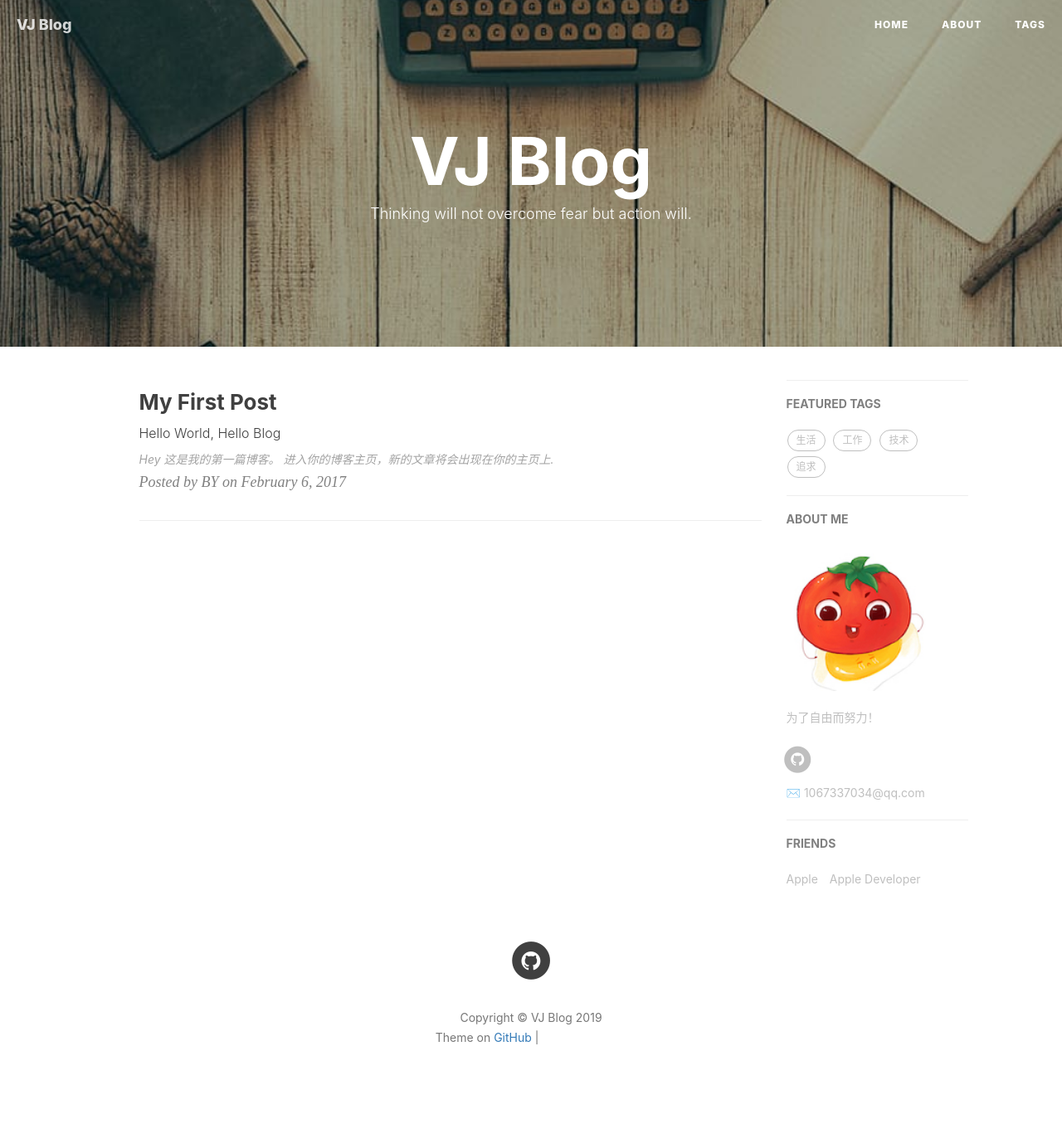
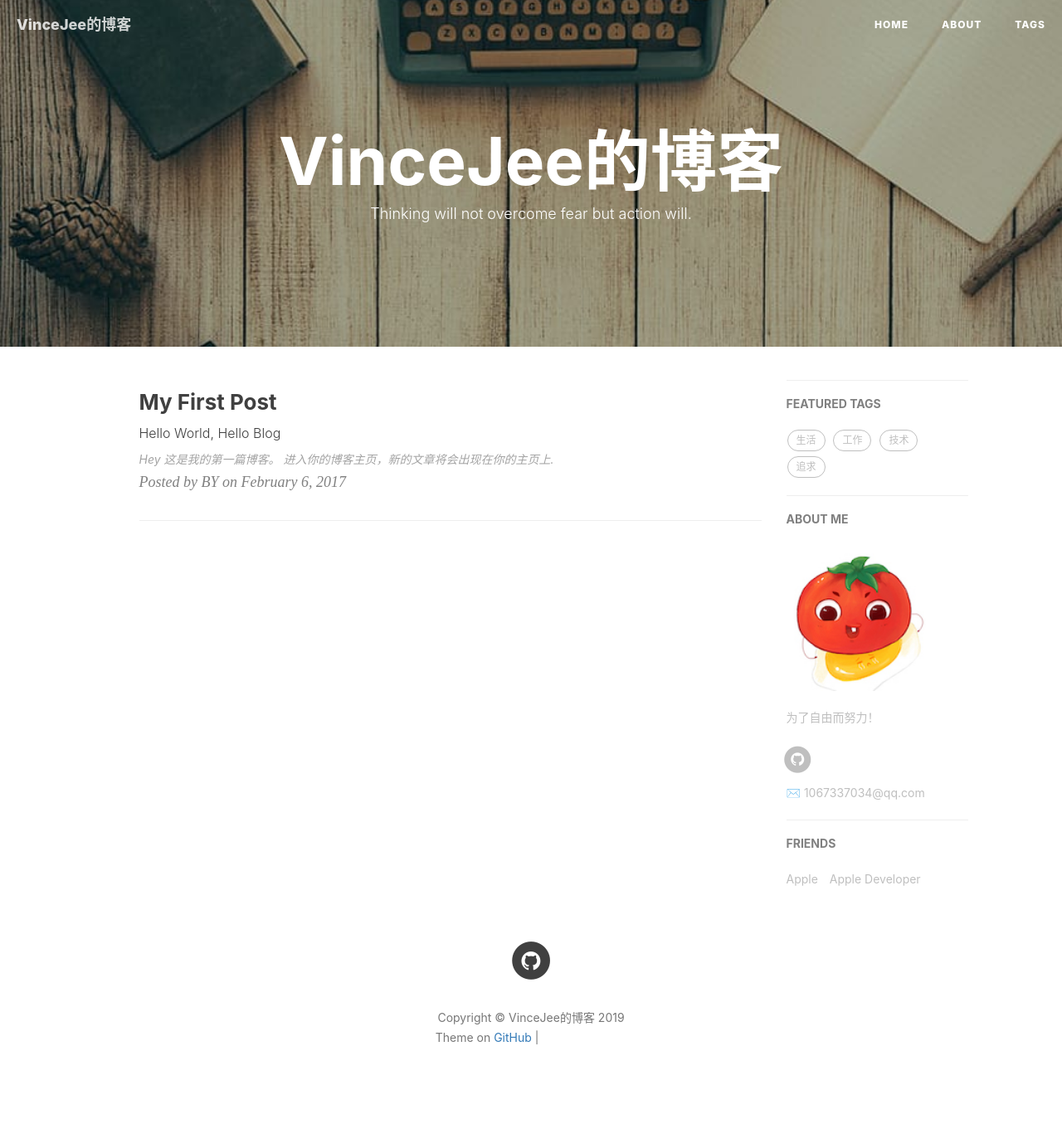
Before and after one commit to VinceJee/VinceJee.github.io, a Jekyll site: the page built from index.html, in a window 1280 px wide. Shown: the whole page at 83% size. Built offline with Jekyll 4.4.1, drawn with Linux system fonts in a browser that asks for light colours; nearby versions of some CDN libraries; the list of posts is cut into pages by our own code; comment, search, counter and statistics services are not loaded; grey boxes are pictures that could not be loaded.

Commit message:
update blog title

```diff
--- a/_config.yml
+++ b/_config.yml
@@ -1,6 +1,6 @@
 # Site settings
-title: VJ Blog
-SEOTitle: VinceJee的博客 | VJ Blog
+title: VinceJee的博客
+SEOTitle: VinceJee的博客
 header-img: img/post-bg-desk.jpg
 email: 1067337034@qq.com
 description: "知识重在积累"
```
